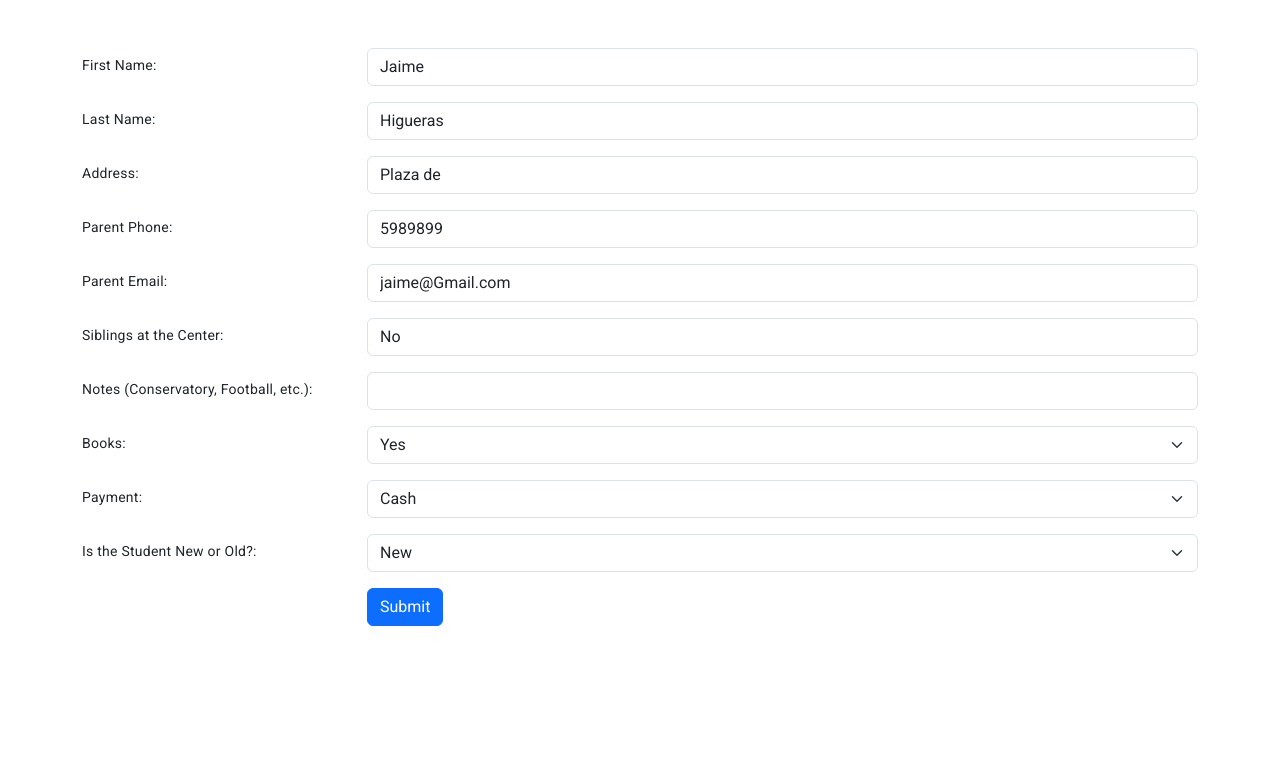
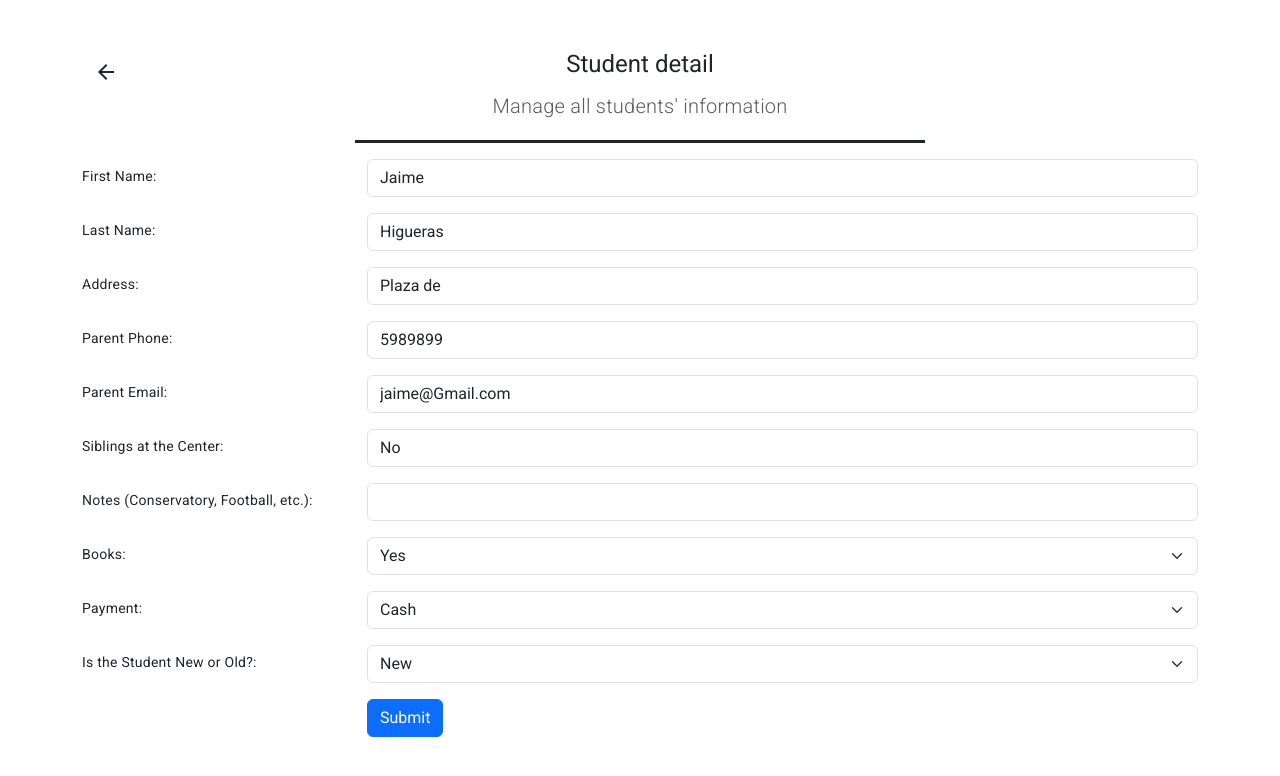
Before and after one commit to Jaimee2/english-ac-angular, an Angular app: page /#/registration in a window 1280 px wide. Shown: the top 776 px of the page. Built offline with nearby package versions, Linux system fonts and the light colour scheme.

Commit message:
added get back button

```diff
--- a/src/app/student/registration-from/registration-from.component.ts
+++ b/src/app/student/registration-from/registration-from.component.ts
@@ -1,17 +1,36 @@
 import {Component, inject, OnInit} from '@angular/core';
 import {FormBuilder, FormGroup, ReactiveFormsModule, Validators} from "@angular/forms";
-import {CommonModule, JsonPipe} from "@angular/common";
+import {CommonModule, JsonPipe, Location} from "@angular/common";
 import {NgbModule} from "@ng-bootstrap/ng-bootstrap";
 import {StudentsService} from "../students.service";
 import {Router} from "@angular/router";
 import {MatSnackBar} from "@angular/material/snack-bar";
+import {MatIcon} from "@angular/material/icon";
+import {MatIconButton} from "@angular/material/button";
 
 @Component({
   selector: 'app-registration-from',
   standalone: true,
-  imports: [NgbModule, ReactiveFormsModule, JsonPipe, CommonModule],
+  imports: [NgbModule, ReactiveFormsModule, JsonPipe, CommonModule, MatIcon, MatIconButton],
   template: `
     <div class="container mt-5">
+
+      <div class="row mb-3">
+        <div class="col-3">
+          <button (click)="goBack()" mat-icon-button>
+            <mat-icon>arrow_back</mat-icon>
+          </button>
+        </div>
+
+        <div class="col-6" style="border-bottom-style: solid">
+          <div class="text-center mb-4">
+            <h1 class="display-4">Student detail</h1>
+            <p class="lead text-muted">Manage all students' information</p>
+          </div>
+        </div>
+
+      </div>
+
       <form [formGroup]="registrationForm" (ngSubmit)="onSubmit()">
         <div class="mb-3 row">
           <label for="firstName" class="col-sm-3 col-form-label">First Name:</label>
@@ -125,7 +144,7 @@ export class RegistrationFromComponent implements OnInit {
   private registrationService = inject(StudentsService);
   private router = inject(Router);
   private _snackBar = inject(MatSnackBar);
-
+  _location = inject(Location);
   get f() {
     return this.registrationForm.controls;
   }
@@ -172,4 +191,7 @@ export class RegistrationFromComponent implements OnInit {
 
   }
 
+  goBack() {
+    this._location.back();
+  }
 }
```
